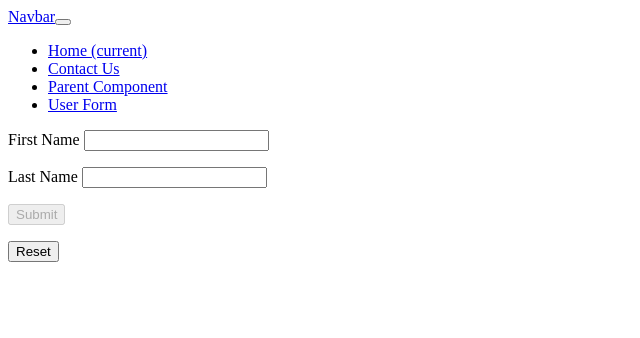
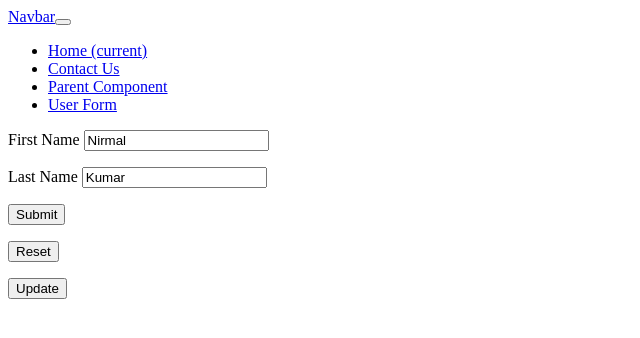
Before and after one commit to knirmal1986/lakshminarayan, an Angular app: page /userForm in a window 1280 px wide. Shown: the top 338 px of the page, without its empty margins (0-640 px from the left). Built offline with nearby package versions, Linux system fonts and the light colour scheme; no server answers.

Commit message:
form validations

```diff
--- a/src/app/user-form/user-form.component.html
+++ b/src/app/user-form/user-form.component.html
@@ -1,18 +1,35 @@
 
- <form #contactForm="ngForm">
+ <form #contactForm="ngForm" novalidate>
     <p>
         <label for="firstname">First Name </label>
-        <input type="text" id="firstname" name="firstname" ngModel required>
+        <input type="text" id="firstName" name="firstName"
+        #fname="ngModel" [(ngModel)]="contact.firstName" required
+        minlength="10">
       </p>
+      <div *ngIf="fname.errors?.required" style="color: red;">
+        First Name is required
+     </div>
+     <div *ngIf="!fname?.valid && (fname?.dirty || fname?.touched)" style="color: red;">
+      Invalid First Name
+      </div>
+      <!-- <pre> {{fname.errors | json}}</pre> -->
       <p>
         <label for="lastname">Last Name </label>
-        <input type="text" id="lastname" name="lastname" ngModel required>
+        <input type="text" id="lastName" name="lastName"
+        #lname="ngModel"[(ngModel)]="contact.lastName" required>
       </p>
-
+      <div *ngIf="lname.errors?.required" style="color: red;">
+        Last Name is required
+     </div>
       <p>
-        <button class="btn btn-primary" type="submit" (click)="submitForm(contactForm)" [disabled]="!contactForm.valid">Submit</button>
+        <button class="btn btn-primary" type="submit" (click)="submitForm(contactForm)"
+        >Submit</button>
       </p>
       <p>
         <button class="btn btn-primary" type="submit" (click)="resetForm(contactForm)">Reset</button>
       </p>
+      <p>
+        <button class="btn btn-primary" type="submit" (click)="updateData()">Update</button>
+      </p>
+
  </form>
--- a/src/app/user-form/user-form.component.ts
+++ b/src/app/user-form/user-form.component.ts
@@ -1,6 +1,10 @@
 import { Component, OnInit } from '@angular/core';
 import { NgForm } from '@angular/forms';
 
+export interface User {
+  firstName: string,
+  lastName:string
+}
 @Component({
   selector: 'app-user-form',
   templateUrl: './user-form.component.html',
@@ -8,9 +12,14 @@ import { NgForm } from '@angular/forms';
 })
 export class UserFormComponent implements OnInit {
 
+  contact :User = {} as any ;
   constructor() { }
 
   ngOnInit(): void {
+    this.contact = {
+      firstName: 'Nirmal',
+      lastName:'Kumar'
+    }
   }
 
   submitForm(contactForm:NgForm){
@@ -20,4 +29,7 @@ export class UserFormComponent implements OnInit {
   resetForm(contactForm:NgForm){
     contactForm.reset();
   }
+  updateData(){
+    this.contact.firstName ="Girish"
+  }
 }
```
